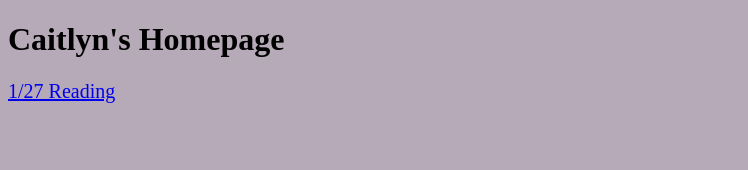
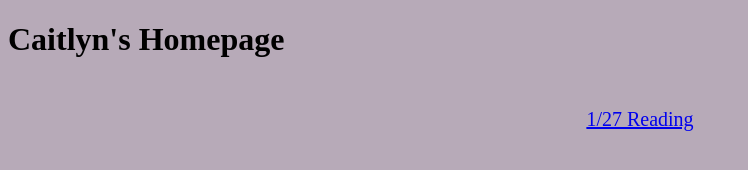
Before and after one commit to cbwiley4/homepage, a plain HTML site: page index.html in a window 1280 px wide. Shown: the whole page, without its empty margins (0-748 px from the left). Drawn offline with Linux system fonts and the light colour scheme.

Commit message:
style edit

```diff
--- a/stylehomepage.css
+++ b/stylehomepage.css
@@ -1,6 +1,7 @@
 p {
-
+text-align: center;
 font-size:20px;
+margin:50px
 }
 
 html{background-color: rgb(183, 170, 184);}
```
